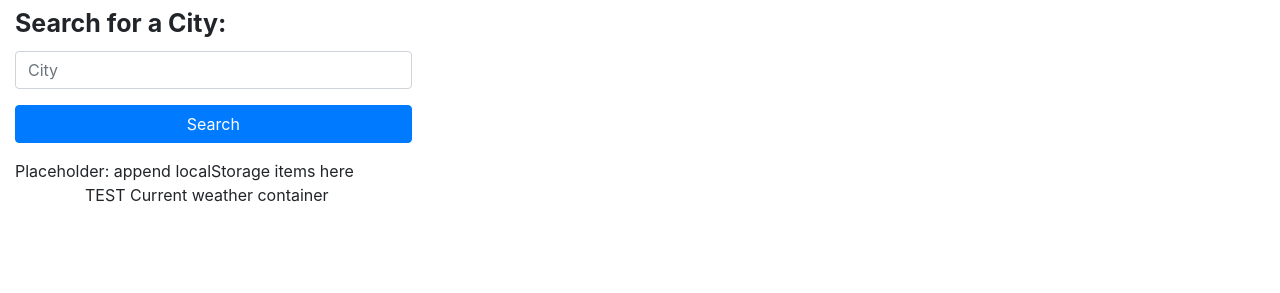
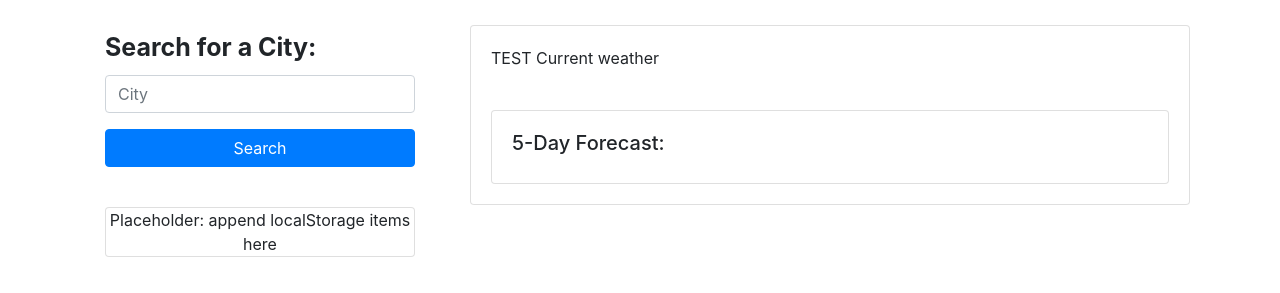
Before and after one commit to kstensing/weather-dashboard, a plain HTML site: page index.html in a window 1280 px wide. Shown: the part 51-344 px from the top of the page. Drawn offline with nearby package versions, Linux system fonts and the light colour scheme.

Commit message:
added html cards for the current and 5 ay forecasts

```diff
--- a/index.html
+++ b/index.html
@@ -15,26 +15,40 @@
     <h1 class="text-center">Weather Dashboard</h1>
     </header>
 
-<main class="">
+<div class="container">
+    <div class="row">
     <div class="col-12 col-md-4">
-        <div class="form-group">
 
+        <div class="card-body">
         <form id="user-form" class="form-text">
-            <label for="exampleCity" class="form-label font-weight-bold">Search for a City:</label>
+            <label class="form-label font-weight-bold">Search for a City:</label>
             <input name="city" class="form-input form-control mb-3" type="text" placeholder="City">
         </form>
         <button type="submit" class="btn btn-primary btn-block ">Search</button>
         </div>
-        Placeholder: append localStorage items here
+
+        <div class="card-body text-center">
+        <div class="card">
+            Placeholder: append localStorage items here </div>
+        </div>
+        </div>
+
+        <div class="card-body">
+        <div class="card">
+        <div class="card-body">TEST Current weather</div>
+        <div class="card-body">
+            <div class="card">
+            <div class="card-body">
+            <h5>5-Day Forecast:</h5></div>
+
     </div>
+</div>
 
 
-<div class="container">
-        <div class="row">
-            <div class="col-12">TEST Current weather container</div>
-        </div>
-    </div>
-</main>
+
+
+
+
 
 <script src="./assets/js/script.js"></script>
 </body>
```
